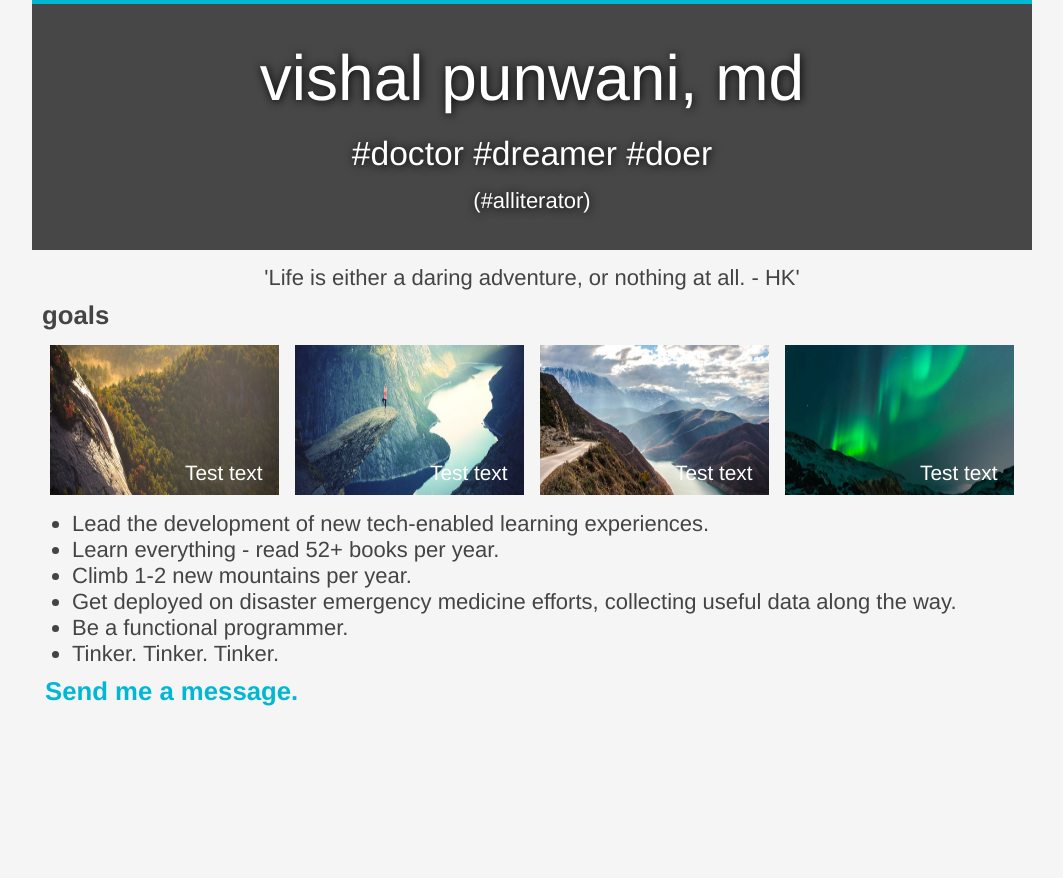
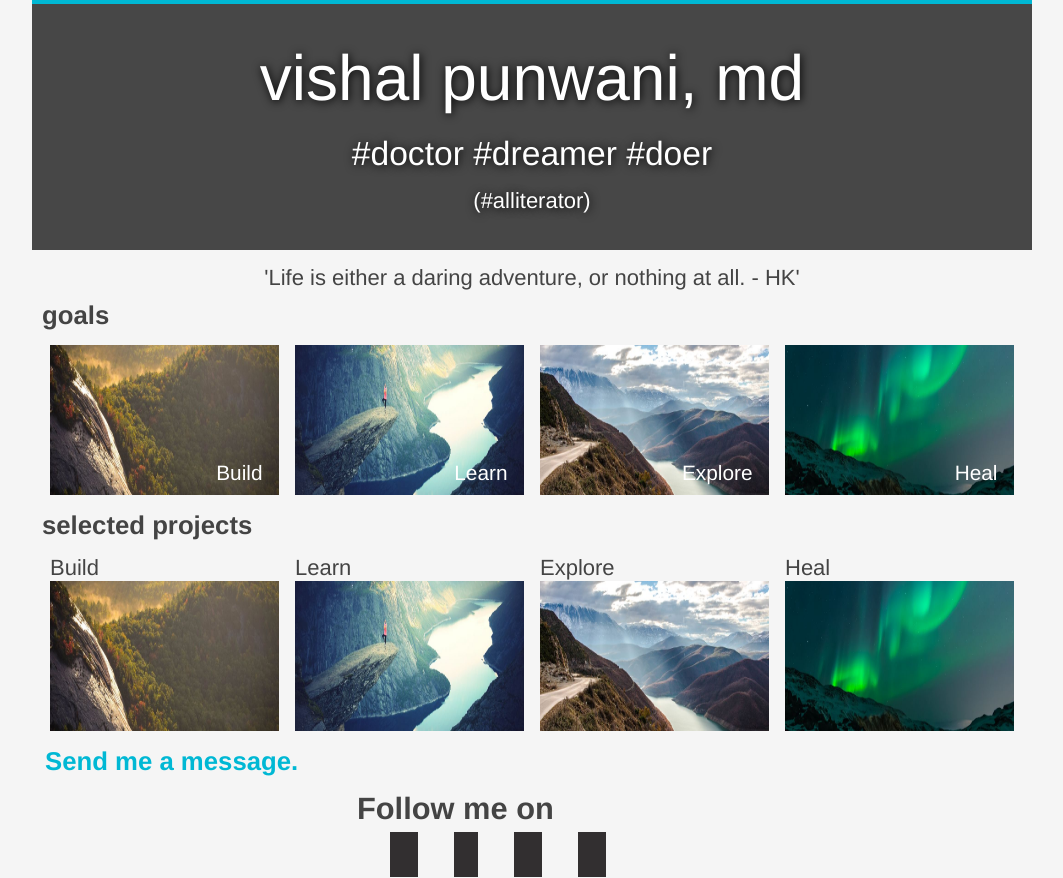
Before and after one commit to VishAlSahim/vishalsahim.github.io, a website: page src/index.html in a window 1280 px wide. Shown: the whole page, without its empty margins (108-1171 px from the left). Before the commit the page ends 800 px from the top, so only its background shows below. Drawn offline with Linux system fonts and the light colour scheme.

Commit message:
Added new lightbox, footer
Still have to bug fix

```diff
--- a/src/index.html
+++ b/src/index.html
@@ -25,37 +25,51 @@
     <div class="row">
       <div class="column">
         <!-- Change the span text to update the overlayed text -->
-        <span>Test text</span>
+        <span>Build</span>
         <img src="img_nature_wide.jpg" onclick="openModal('myModal');currentSlide(1)" class="hover-shadow">
       </div>
       <div class="column">
-        <span>Test text</span>
+        <span>Learn</span>
         <img src="img_fjords_wide.jpg" onclick="openModal('myModal');currentSlide(2)" class="hover-shadow">
       </div>
       <div class="column">
-        <span>Test text</span>
+        <span>Explore</span>
         <img src="img_mountains_wide.jpg" onclick="openModal('myModal');currentSlide(3)" class="hover-shadow">
       </div>
       <div class="column">
-        <span>Test text</span>
+        <span>Heal</span>
         <img src="img_lights_wide.jpg" onclick="openModal('myModal');currentSlide(4)" class="hover-shadow">
       </div>
     </div>
   </div>
 
   <div class="wrapper">
-    <ul>
-      <li>Lead the development of new tech-enabled learning experiences.</li>
-      <li>Learn everything - read 52+ books per year.</li>
-      <li>Climb 1-2 new mountains per year.</li>
-      <li>Get deployed on disaster emergency medicine efforts, collecting useful data along the way.</li>
-      <li>Be a functional programmer.</li>
-      <li>Tinker. Tinker. Tinker.</li>
-    </ul>
+
   </div>
 
   <!-- Create new lightbox here -->
   <div class="major-projects wrapper">
+    <h3>selected projects</h3>
+
+    <div class="row">
+      <div class="column">
+        <!-- Change the span text to update the overlayed text -->
+        <span>Build</span>
+        <img src="img_nature_wide.jpg" onclick="openModal('myModal');currentSlide(1)" class="hover-shadow">
+      </div>
+      <div class="column">
+        <span>Learn</span>
+        <img src="img_fjords_wide.jpg" onclick="openModal('myModal');currentSlide(2)" class="hover-shadow">
+      </div>
+      <div class="column">
+        <span>Explore</span>
+        <img src="img_mountains_wide.jpg" onclick="openModal('myModal');currentSlide(3)" class="hover-shadow">
+      </div>
+      <div class="column">
+        <span>Heal</span>
+        <img src="img_lights_wide.jpg" onclick="openModal('myModal');currentSlide(4)" class="hover-shadow">
+      </div>
+    </div>
   </div>
 
   <div class="contact wrapper">
@@ -65,11 +79,11 @@
   </div>
 
   <!-- Update image srcs for the lightboxes -->
-  <!-- 1. copy the myModal div
-       2. change the div id to a unique id
-       3. update the strings inside the onClick handlers to the new id string
-       4. you should be able to leave everything else the same
-       5. change the alt text as desired/required -->
+  <!-- 1. copy the myModal div (done)
+       2. change the div id to a unique id (done)
+       3. update the strings inside the onClick handlers to the new id string (done)
+       4. you should be able to leave everything else the same (k)
+       5. change the alt text as desired/required (done) -->
   <div id="myModal" class="modal">
       <span class="close cursor" onclick="closeModal('myModal')">&times;</span>
       <div class="modal-content">
@@ -102,27 +116,88 @@
         </div>
 
         <div class="column">
-          <img class="demo" src="img_nature_wide.jpg" onclick="currentSlide(1)" alt="Hey this is your caption for the nature image">
+          <img class="demo" src="img_nature_wide.jpg" onclick="currentSlide(1)" alt="Lead the development of new and diverse tech-enabled learning experiences.">
         </div>
 
         <div class="column">
-          <img class="demo" src="img_fjords_wide.jpg" onclick="currentSlide(2)" alt="Trolltunga">
+          <img class="demo" src="img_fjords_wide.jpg" onclick="currentSlide(2)" alt="'Learn everything' to gain competence to lead diverse groups. The 52-book-annual-challenge ain't seen nothing yet.">
         </div>
 
         <div class="column">
-          <img class="demo" src="img_mountains_wide.jpg" onclick="currentSlide(3)" alt="Mountains">
+          <img class="demo" src="img_mountains_wide.jpg" onclick="currentSlide(3)" alt="Climb new mountains and explore new trails with my fiancee and trusty drone, every year.">
         </div>
 
         <div class="column">
-          <img class="demo" src="img_lights_wide.jpg" onclick="currentSlide(4)" alt="Lights">
+          <img class="demo" src="img_lights_wide.jpg" onclick="currentSlide(4)" alt="Deploy on disaster relief missions with a team of other medics. Focus on pediatric population. Collect data.">
         </div>
       </div>
     </div>
+
+<!-- modal for major goals section -->
+
+    <div id="myModal2" class="modal">
+        <span class="close cursor" onclick="closeModal('myModal2')">&times;</span>
+        <div class="modal-content">
+
+          <div class="mySlides2">
+            <div class="numbertext">1 / 4</div>
+            <img src="img_nature_wide.jpg" style="width:100%">
+          </div>
+
+          <div class="mySlides2">
+            <div class="numbertext">2 / 4</div>
+            <img src="img_fjords_wide.jpg" style="width:100%">
+          </div>
+
+          <div class="mySlides2">
+            <div class="numbertext">3 / 4</div>
+            <img src="img_mountains_wide.jpg" style="width:100%">
+          </div>
+
+          <div class="mySlides2">
+            <div class="numbertext">4 / 4</div>
+            <img src="img_lights_wide.jpg" style="width:100%">
+          </div>
+
+          <a class="prev" onclick="plusSlides(-1)">&#10094;</a>
+          <a class="next" onclick="plusSlides(1)">&#10095;</a>
+
+          <div class="caption-container">
+            <p id="caption"></p>
+          </div>
+
+          <div class="column">
+            <img class="demo" src="img_nature_wide.jpg" onclick="currentSlide(1)" alt="Hey this is your caption for the nature image">
+          </div>
+
+          <div class="column">
+            <img class="demo" src="img_fjords_wide.jpg" onclick="currentSlide(2)" alt="Trolltunga">
+          </div>
+
+          <div class="column">
+            <img class="demo" src="img_mountains_wide.jpg" onclick="currentSlide(3)" alt="Mountains">
+          </div>
+
+          <div class="column">
+            <img class="demo" src="img_lights_wide.jpg" onclick="currentSlide(4)" alt="Lights">
+          </div>
+        </div>
+      </div>
 
     <footer>
       <!-- Social media icons here
       https://codepen.io/Deadlymuffin/pen/hGiqo/
       -->
+
+      <div class="footer-social-icons">
+    <h4 class="_14">Follow me on</h4>
+    <ul class="social-icons">
+        <li><a href="" class="social-icon"> <i class="fa fa-facebook"></i></a></li>
+        <li><a href="" class="social-icon"> <i class="fa fa-twitter"></i></a></li>
+        <li><a href="" class="social-icon"> <i class="fa fa-youtube"></i></a></li>
+        <li><a href="" class="social-icon"> <i class="fa fa-linkedin"></i></a></li>
+    </ul>
+</div>
     </footer>
 
 </body>
--- a/src/main.css
+++ b/src/main.css
@@ -279,3 +279,110 @@ img.hover-shadow {
 .contact a:link {
   text-decoration: none;
 }
+
+/* Footer and social icons */
+
+@import url(https://fonts.googleapis.com/css?family=Lato);
+@import url(https://cdnjs.cloudflare.com/ajax/libs/font-awesome/4.6.3/css/font-awesome.css);
+/*
+body {
+    font-family: 'Lato', sans-serif;
+    color: #FFF;
+    background: #322f30;
+    -webkit-font-smoothing: antialiased;
+}
+a {
+    text-decoration: none;
+    color: #fff;
+}
+p > a:hover{
+    color: #d9d9d9;
+    text-decoration:  underline;
+}
+h1,
+h2,
+h3,
+h4,
+h5,
+h6 {
+    margin:  1% 0 1% 0;
+}
+*/
+._12 {
+    font-size: 1.2em;
+}
+._14 {
+    font-size: 1.4em;
+}
+ul {
+    padding:0;
+    list-style: none;
+}
+.footer-social-icons {
+    width: 350px;
+    display:block;
+    margin: 0 auto;
+}
+.social-icon {
+    color: #fff;
+}
+ul.social-icons {
+    margin-top: 10px;
+}
+.social-icons li {
+    vertical-align: top;
+    display: inline;
+    height: 100px;
+}
+.social-icons a {
+    color: #fff;
+    text-decoration: none;
+}
+.fa-facebook {
+    padding:10px 14px;
+    -o-transition:.5s;
+    -ms-transition:.5s;
+    -moz-transition:.5s;
+    -webkit-transition:.5s;
+    transition: .5s;
+    background-color: #322f30;
+}
+.fa-facebook:hover {
+    background-color: #3d5b99;
+}
+.fa-twitter {
+    padding:10px 12px;
+    -o-transition:.5s;
+    -ms-transition:.5s;
+    -moz-transition:.5s;
+    -webkit-transition:.5s;
+    transition: .5s;
+    background-color: #322f30;
+}
+.fa-twitter:hover {
+    background-color: #00aced;
+}
+.fa-youtube {
+    padding:10px 14px;
+    -o-transition:.5s;
+    -ms-transition:.5s;
+    -moz-transition:.5s;
+    -webkit-transition:.5s;
+    transition: .5s;
+    background-color: #322f30;
+}
+.fa-youtube:hover {
+    background-color: #e64a41;
+}
+.fa-linkedin {
+    padding:10px 14px;
+    -o-transition:.5s;
+    -ms-transition:.5s;
+    -moz-transition:.5s;
+    -webkit-transition:.5s;
+    transition: .5s;
+    background-color: #322f30;
+}
+.fa-linkedin:hover {
+    background-color: #0073a4;
+}
```
